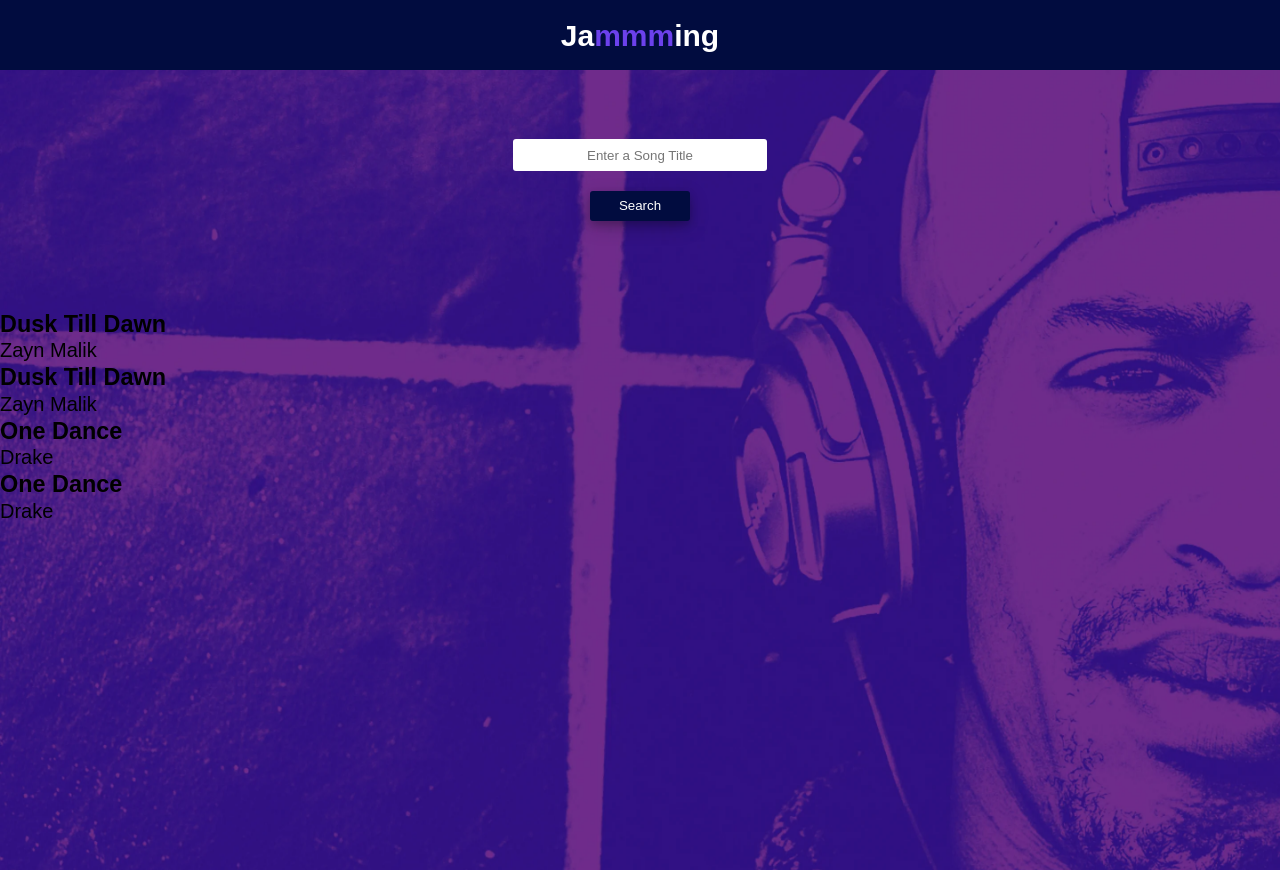
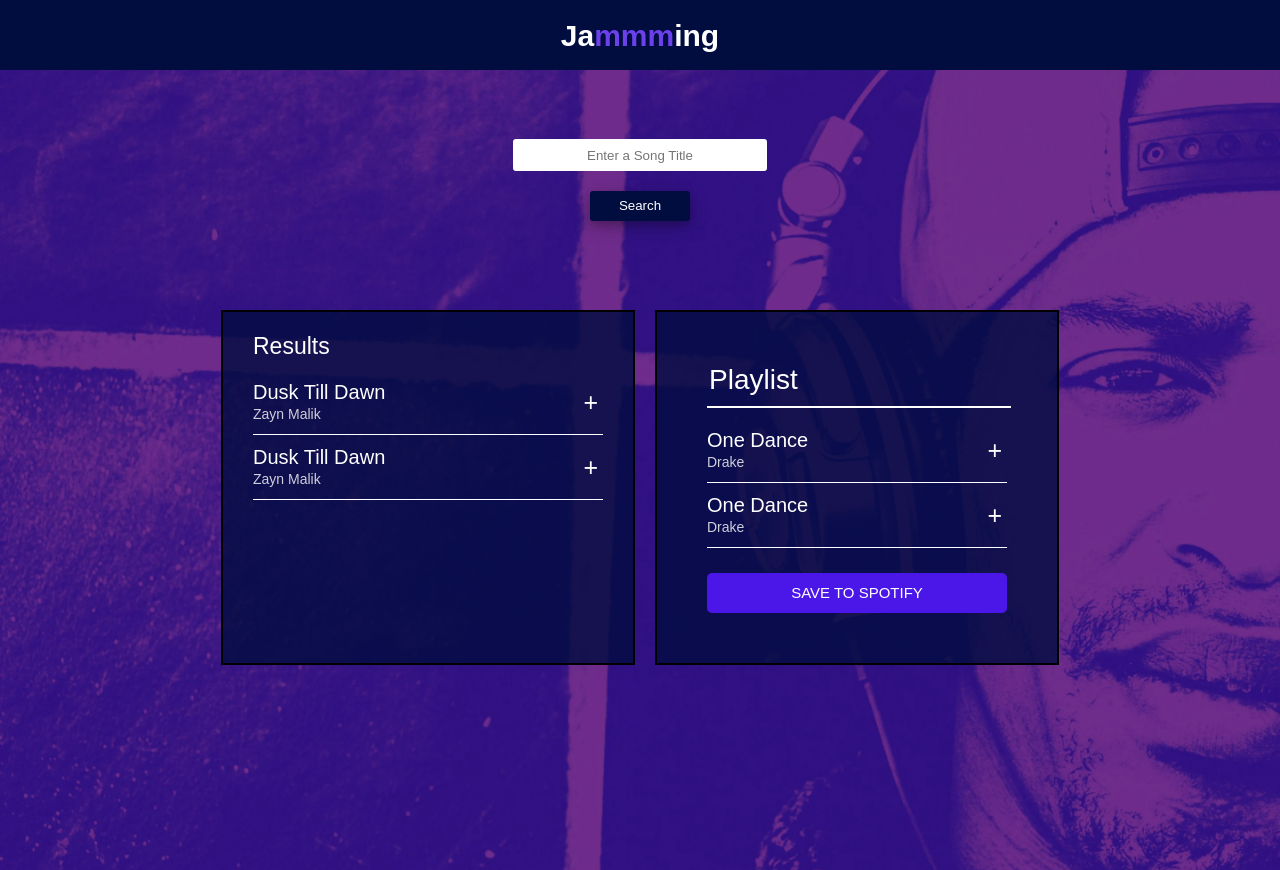
Before and after one commit to kalpesh-d/tunekraft, a React (Vite) app: page / in a window 1280 px wide. Built offline with nearby package versions, Linux system fonts and the light colour scheme; a web font is replaced by a local one.

Commit message:
define components with style

```diff
--- a/src/components/AppPlaylist.jsx
+++ b/src/components/AppPlaylist.jsx
@@ -1,9 +1,11 @@
 import PlayList from "./PlayList"
 import SearchResult from "./SearchResult"
 
+import '../styles/AppPlaylist.css'
+
 function AppPlaylist() {
   return (
-    <div>
+    <div className="app-playlist">
       <SearchResult />
       <PlayList />
     </div>
--- a/src/components/PlayList.jsx
+++ b/src/components/PlayList.jsx
@@ -1,16 +1,27 @@
 import { useState } from "react";
 import TrackList from "./TrackList";
 
+import '../styles/PlayList.css'
+
 function PlayList() {
+  const [playlist, setPlaylist] = useState('Playlist')
   const [ tracks ] = useState([
     { id: '1', title: 'One Dance', artist: 'Drake' },
     { id: '2', title: 'One Dance', artist: 'Drake' }
   ])
 
+  const handlePlaylist = (e) => {
+    setPlaylist(e.target.value)
+  }
+
   return (
-    <>
-      <TrackList tracks={tracks} />
-    </>
+    <div className="playlist">
+      <form action="">
+        <input className="playlist-name" type="text" value={playlist} onChange={handlePlaylist} />
+        <TrackList tracks={tracks} />
+        <button className="savebtn" disabled>save to spotify</button>
+      </form>
+    </div>
   )
 }
 
--- a/src/components/SearchResult.jsx
+++ b/src/components/SearchResult.jsx
@@ -1,5 +1,7 @@
 import { useState } from "react"
 import TrackList from "./TrackList"
+
+import '../styles/SearchResult.css'
 
 function SearchResult() {
   const [ tracks ] = useState([
@@ -8,9 +10,10 @@ function SearchResult() {
   ])
 
   return (
-    <>
-      <TrackList tracks={tracks}/>
-    </>
+    <div className="search-result">
+      <h1>Results</h1>
+      <TrackList tracks={tracks} />
+    </div>
   )
 }
 
--- a/src/components/Track.jsx
+++ b/src/components/Track.jsx
@@ -1,8 +1,13 @@
+import '../styles/Track.css'
+
 function Track({ title, artist }) {
   return (
-    <div>
-      <h3>{ title }</h3>
-      <p>{ artist }</p>
+    <div className="track">
+      <div className='track-content'>
+        <h3 className="track-title">{title}</h3>
+        <p className="track-artist">{artist}</p>
+      </div>
+      <button className='track-plus'>+</button>
     </div>
   )
 }
--- a/src/index.css
+++ b/src/index.css
@@ -13,4 +13,5 @@ html {
 body {
   font-family: 'General Sans', sans-serif;
   font-size: 2rem;
+  font-weight: 300;
 }
--- /dev/null
+++ b/src/styles/AppPlaylist.css
@@ -0,0 +1,6 @@
+.app-playlist {
+    display: flex;
+    justify-content: center;
+    flex-direction: row;
+    gap: 2rem;
+}
--- /dev/null
+++ b/src/styles/PlayList.css
@@ -0,0 +1,42 @@
+.playlist {
+    color: white;
+    background-color: rgba(0, 12, 64, 0.8);
+    padding: 5rem;
+    height: auto;
+    width: 30rem;
+    border: 2px solid black;
+}
+
+.playlist-name[type=text] {
+    font-size: 2.8rem;
+    font-weight: 500;
+    padding-bottom: 1rem;
+    margin-bottom: 1rem;
+    border: none;
+    width: 100%;
+    color:white;
+    background-color: transparent;
+    border-bottom: 2px solid white;
+}
+
+.playlist-name[type=text]:focus {
+    border: none;
+    outline: none;
+    border-bottom: 2px solid white;
+}
+
+.savebtn {
+    font-size: 1.5rem;
+    text-transform: uppercase;
+    margin-top: 2.5rem;
+    width: 100%;
+    height: 4rem;
+    border-radius: 5px;
+    border: none;
+    color: white;
+    background-color: #4b17e8;
+}
+
+.savebtn:hover{
+    background-color: #5d2eea;
+}
--- /dev/null
+++ b/src/styles/SearchResult.css
@@ -0,0 +1,14 @@
+.search-result {
+    color: white;
+    background-color: rgba(0, 12, 64, 0.8);
+    padding: 2rem 3rem 3rem;
+    height: auto;
+    width: 35rem;
+    border: 2px solid black;
+}
+
+.search-result h1 {
+    font-size: 2.3rem;
+    font-weight: 500;
+    padding-bottom: 1rem;
+}
--- /dev/null
+++ b/src/styles/Track.css
@@ -0,0 +1,27 @@
+.track {
+    padding: 1rem 0;
+    border-bottom: 1px solid white;
+    display: flex;
+    justify-content: space-between;
+    align-items: center;
+}
+
+.track-title {
+    font-size: 2rem;
+    font-weight: 500;
+}
+
+.track-artist {
+    font-size: 1.4rem;
+    font-weight: 500;
+    color: rgba(255, 255, 255, 0.8);
+}
+
+.track-plus {
+    font-size: 2.5rem;
+    font-weight: 400;
+    padding-right: 0.5rem;
+    color: white;
+    background-color: transparent;
+    border: none;
+}
```
